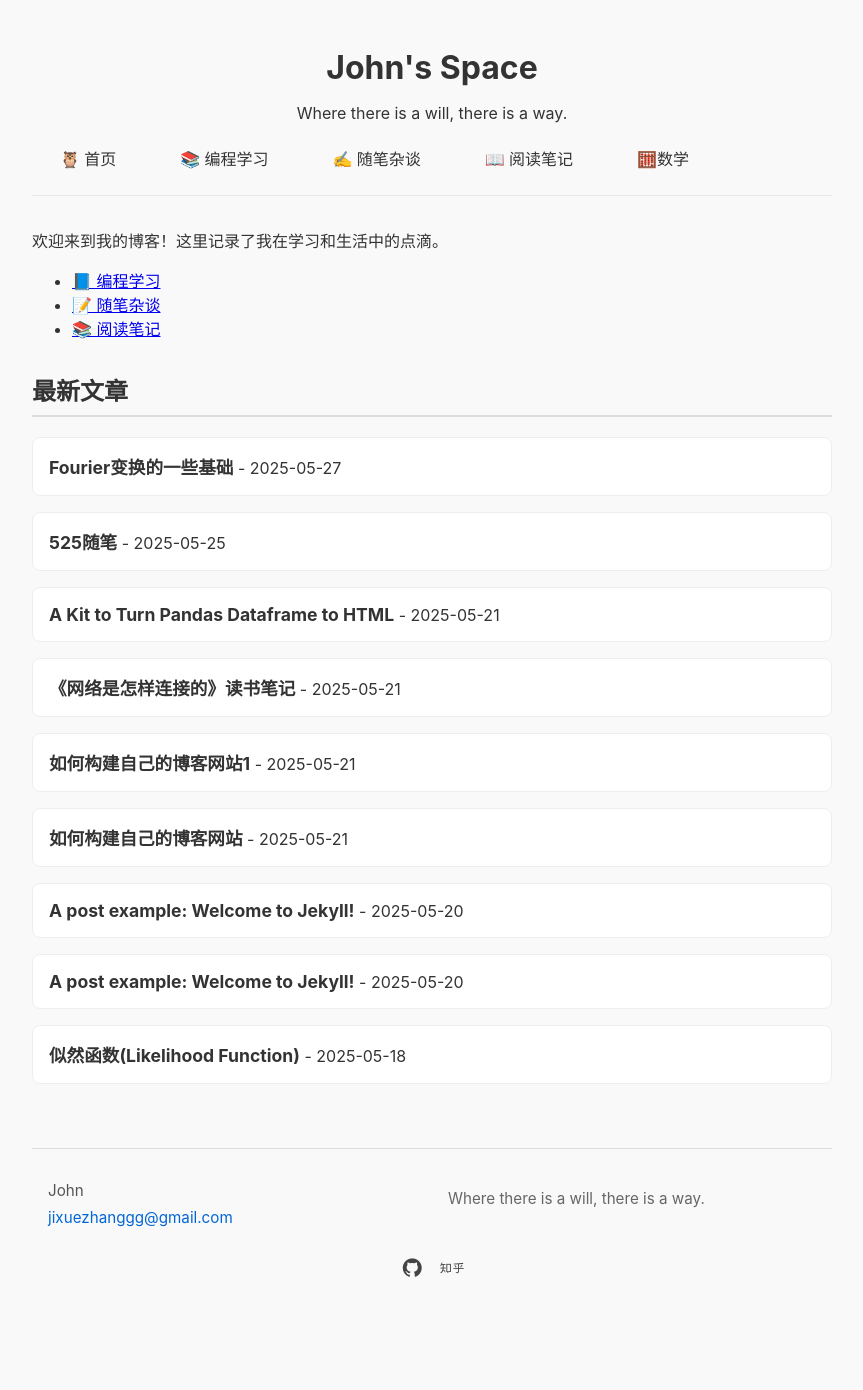
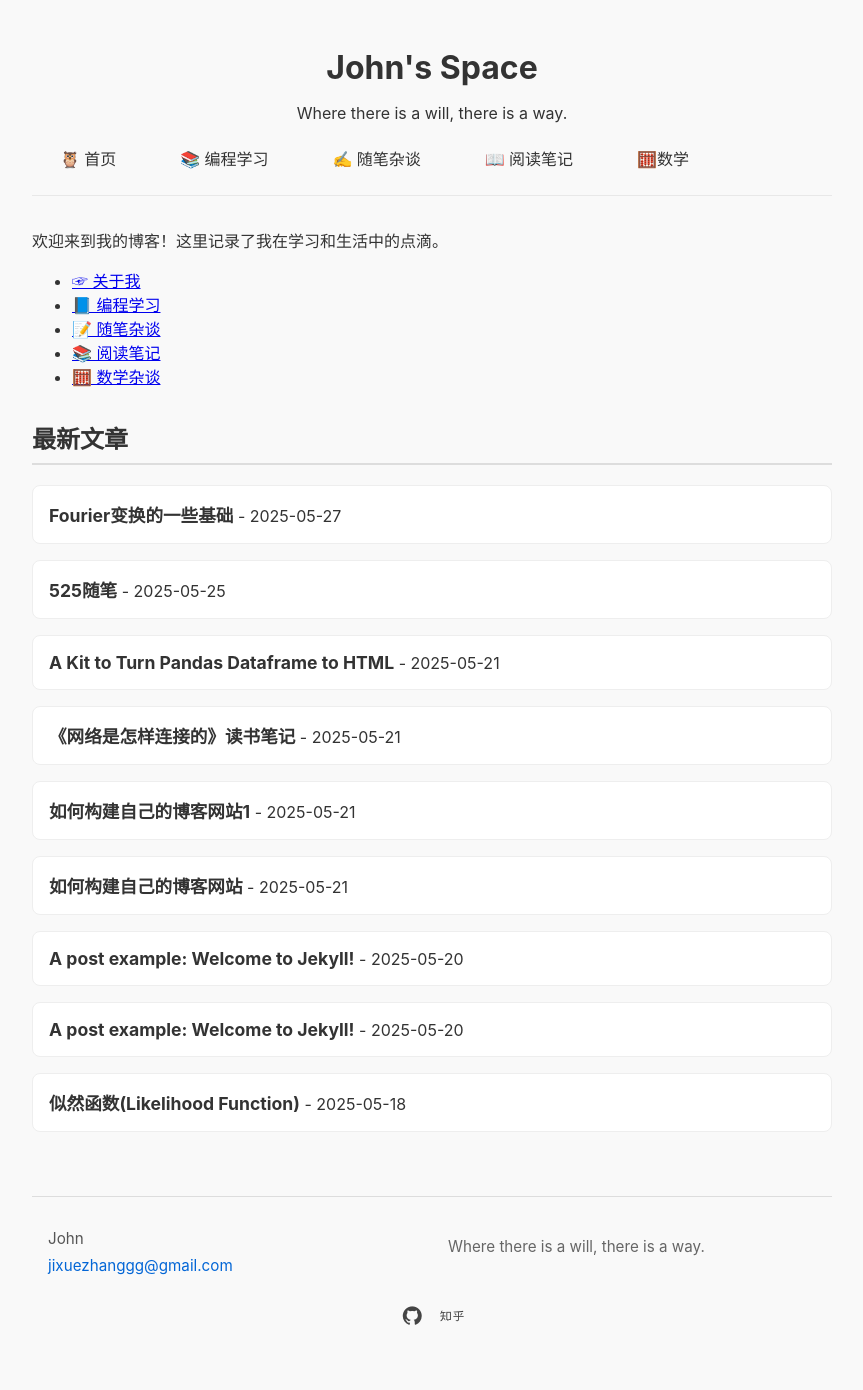
Before and after one commit to johnpink11/johnpink11.github.io, a Jekyll site: the page built from docs/index.markdown, in a window 1280 px wide. Shown: the whole page, without its empty margins (208-1071 px from the left). Built offline with Jekyll 4.4.1, drawn with Linux system fonts in a browser that asks for light colours; before the commit the page ends 1342 px from its top, so only the background shows below that.

Commit message:
update homepage

```diff
--- a/docs/index.markdown
+++ b/docs/index.markdown
@@ -5,6 +5,8 @@ title: 我的首页
 
 欢迎来到我的博客！这里记录了我在学习和生活中的点滴。
 
+- [☞ 关于我](/about/)
 - [📘 编程学习](/code/)
 - [📝 随笔杂谈](/essay/)
 - [📚 阅读笔记](/reading/)
+- [🧮 数学杂谈](/math/)
```
